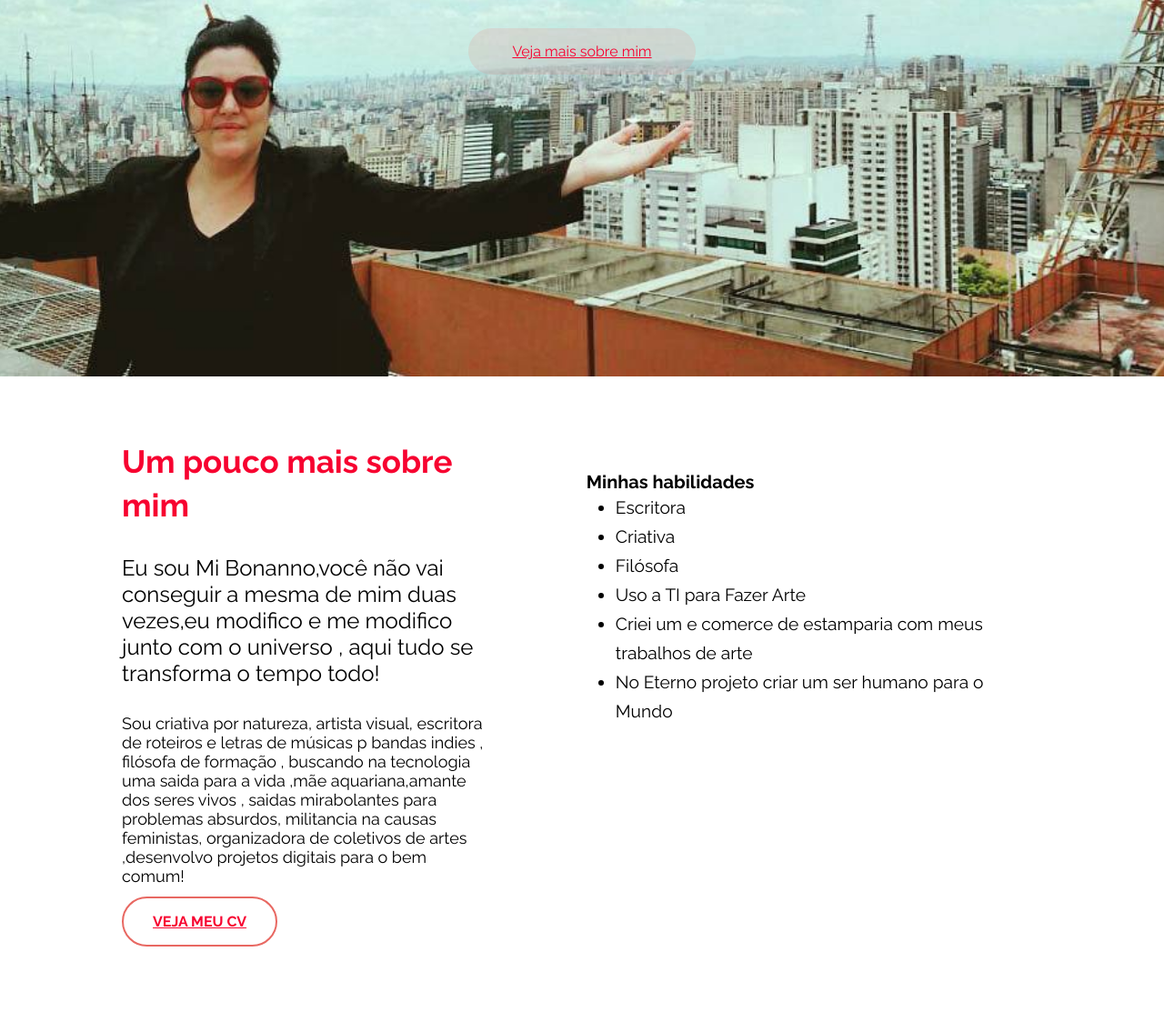
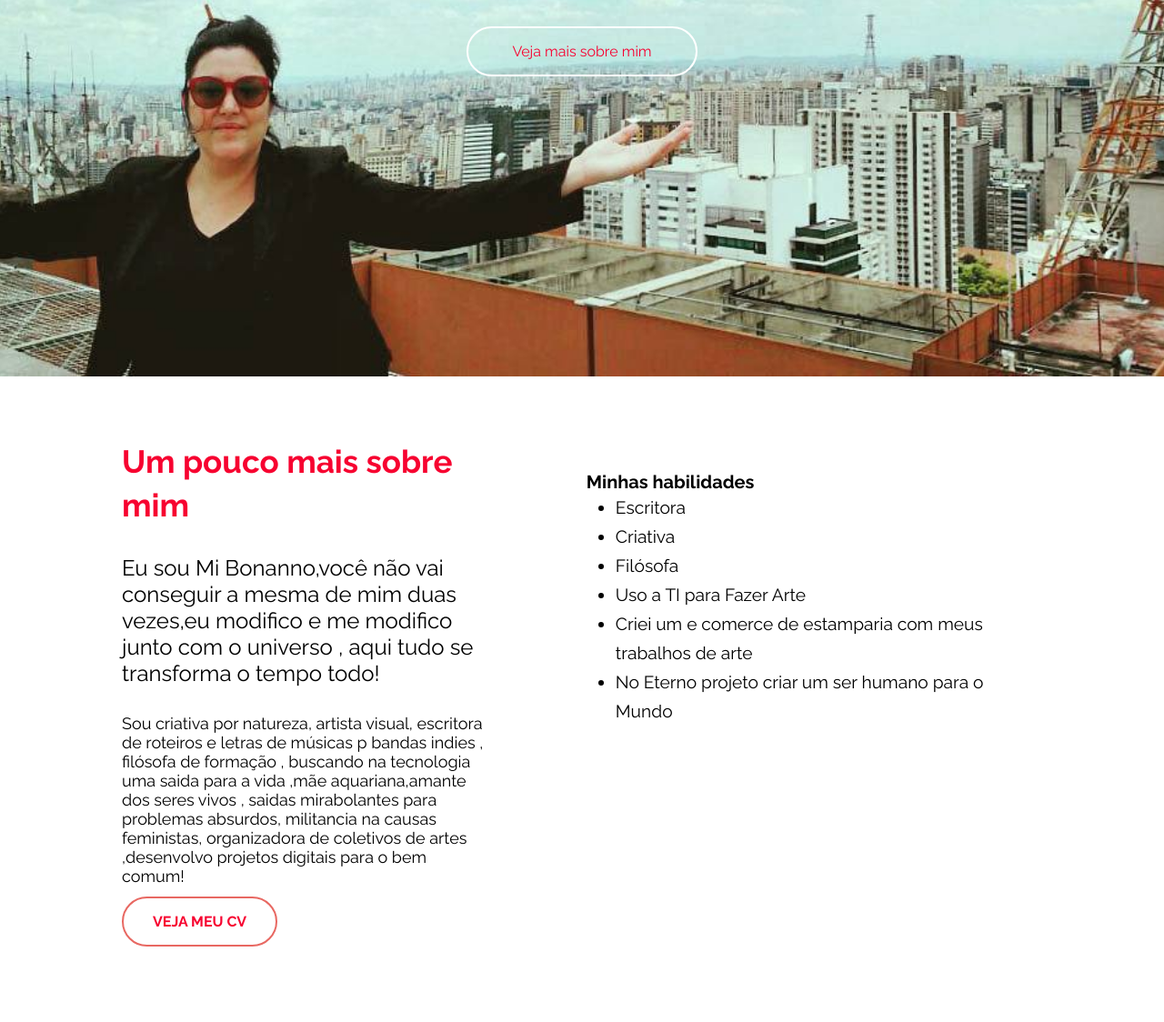
Before and after one commit to mibonanno/workshop-reprograma, a plain HTML site: page index.html in a window 1280 px wide. Shown: the part 306-1430 px from the top of the page at 91% size. Drawn offline with Linux system fonts and the light colour scheme.

Commit message:
change styles

```diff
--- a/style.css
+++ b/style.css
@@ -4,6 +4,9 @@
     margin: 0;
 }
 
+a {
+    text-decoration: none;
+}
 
 /* CAPA */
 
@@ -26,12 +29,23 @@
     margin: 50px;
 }
 
-.botao_branco{
+.botao_branco {
     border-radius: 2rem;
-    background-color: #f36b6b26;
+    background-color: transparent;
+    border: 2px solid #ffffff;
     font-size: 1rem;
     padding: 1rem 3rem;
-    color:#f70230
+    color:#f70230;
+    text-decoration: none;
+    font-size: 16px;
+    transition: all .5s;
+}
+
+.botao_branco:hover {
+    background: #D43F52;
+    border-color: transparent;
+    color: #FFFFFF;
+    transition: all .5s;
 }
 
 .descricao{
@@ -39,8 +53,6 @@
     width: 90%;
     align-content: center;
     margin: 0 auto;
-
-
 }
 
 .descricao_esquerda{
@@ -75,6 +87,15 @@
     font-weight: bold;
     color:#f70230;
     margin: 30px;
+    text-decoration: none;
+    transition: all .5s;
+}
+
+.botao_cv:hover {
+    border-color: transparent;
+    transition: all .5s;
+    background: #D43F52;
+    color: #FFFFFF;
 }
 
 .descricao_direita{
```
